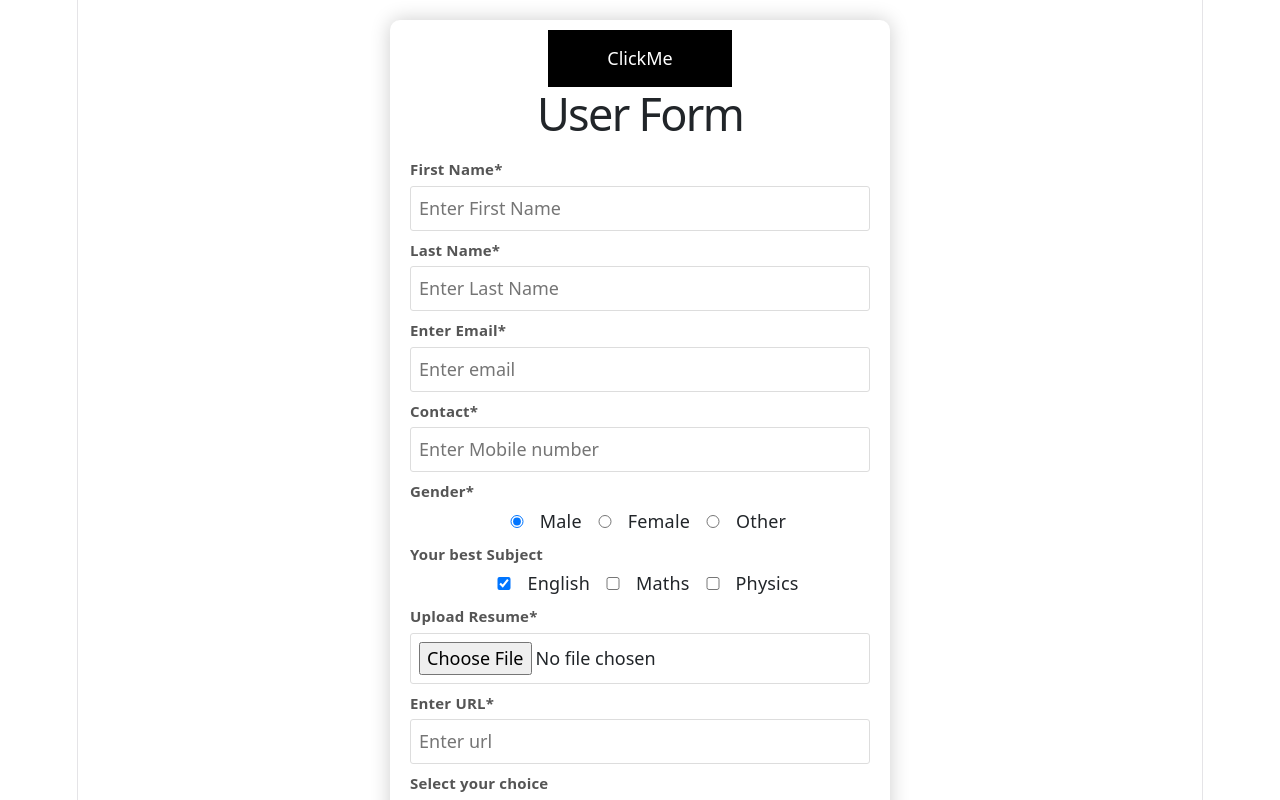
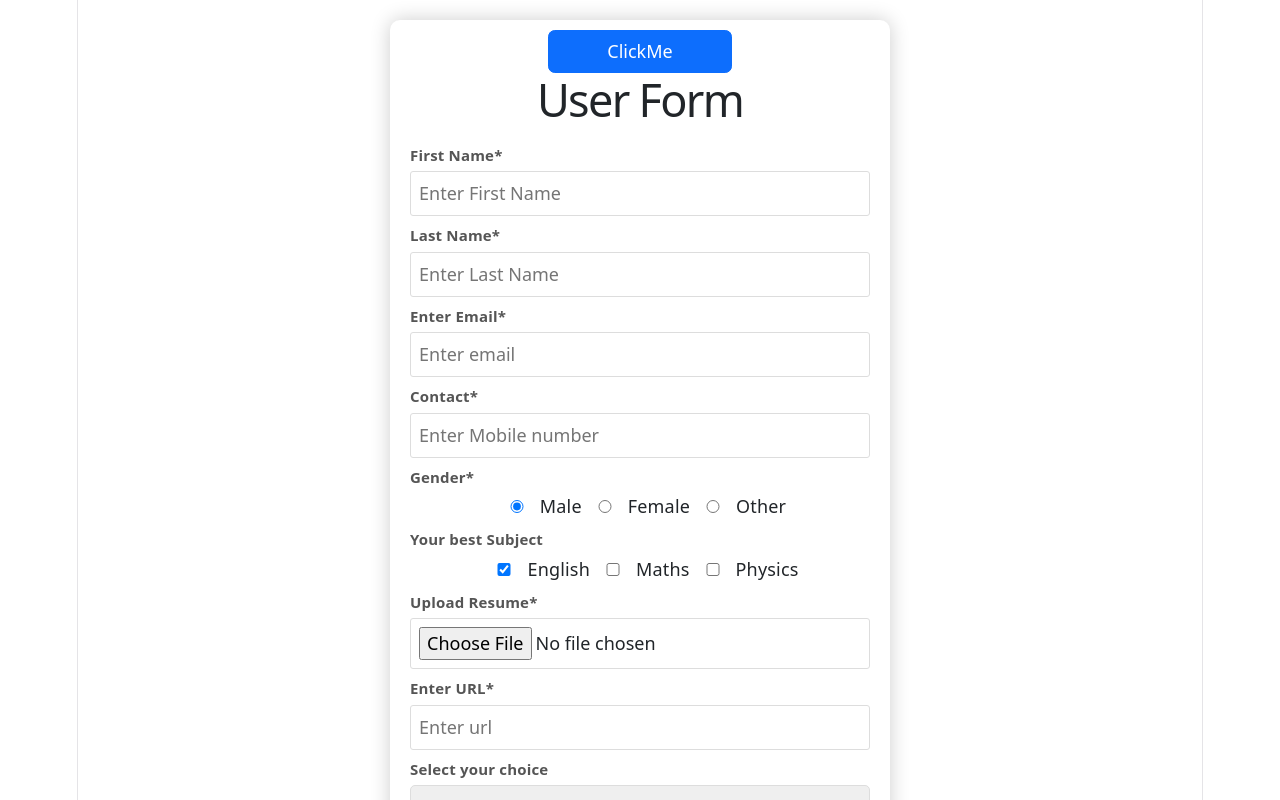
Before and after one commit to Gaur-star/projectReact, a React (Vite) app: page / in a window 1280 px wide. Shown: the top 800 px of the page. Built offline with nearby package versions, Linux system fonts and the light colour scheme.

Commit message:
css changed

```diff
--- a/src/App.jsx
+++ b/src/App.jsx
@@ -1,5 +1,6 @@
 import "./App.css";
 import { React, useState } from "react";
+import { Button } from "react-bootstrap";
 
 function App() {
     const [firstName, setFirstName] = useState("");
@@ -61,9 +62,9 @@ function App() {
 
     return (
         <div className="App">
-            <button variant="primary">
+            <Button variant="primary">
                 ClickMe
-            </button>
+            </Button>
             <h1>User Form</h1>
             <fieldset>
                 <form action="#" method="get">
```
